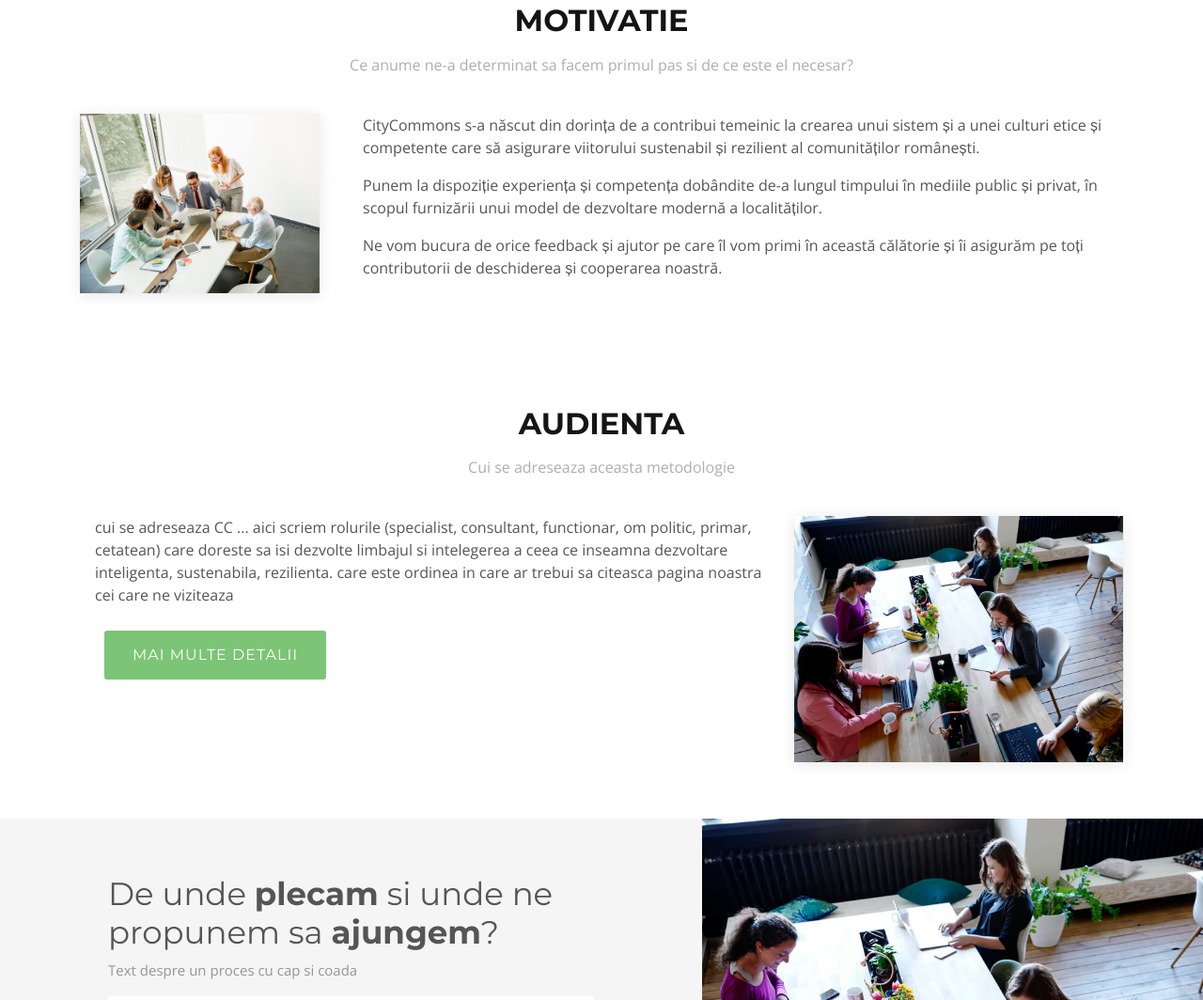
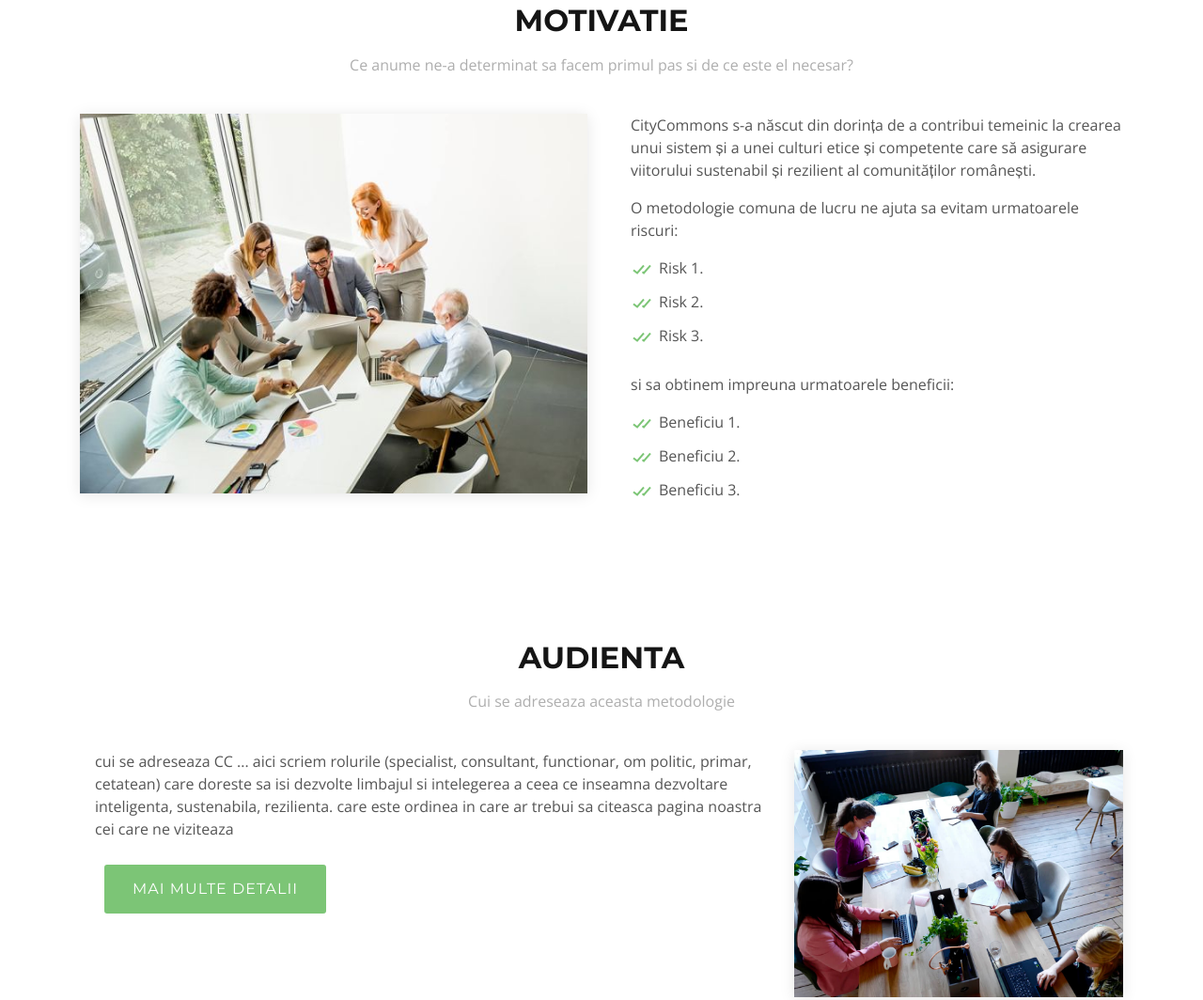
Before and after one commit to citycommons/www.citycommons.eu, a plain HTML site: page new/index.html in a window 1280 px wide. Shown: the part 1519-2583 px from the top of the page at 94% size. Drawn offline with nearby package versions, Linux system fonts and the light colour scheme; a script that the page names is missing.

Commit message:
motivatie

```diff
--- a/new/index.html
+++ b/new/index.html
@@ -178,23 +178,33 @@
         </div>
 
         <div class="row">
-          <div class="col-lg-3">
+          <div class="col-lg-6">
             <div class="image">
               <img src="assets/image/start.jpg" class="img-fluid" alt="">
             </div>
           </div>
-          <div class="col-lg-9" >
+          <div class="col-lg-6" >
             <div class="content pt-4 pt-lg-0 pl-0 pl-lg-3 ">
 
               <p>
                 CityCommons s-a născut din dorința de a contribui temeinic la crearea unui sistem și a unei culturi etice și competente care să asigurare viitorului sustenabil și rezilient al comunităților românești.
 			  </p>
 			  <p>
-				Punem la dispoziție experiența și competența dobândite de-a lungul timpului în mediile public și privat, în scopul furnizării unui model de dezvoltare modernă a localităților.
+				O metodologie comuna de lucru ne ajuta sa evitam urmatoarele riscuri:
 			  </p>
+			  <ul>
+                <li><i class="bx bx-check-double"></i> Risk 1.</li>
+                <li><i class="bx bx-check-double"></i> Risk 2.</li>
+                <li><i class="bx bx-check-double"></i> Risk 3.</li>
+              </ul>
 			  <p>
-				Ne vom bucura de orice feedback și ajutor pe care îl vom primi în această călătorie și îi asigurăm pe toți contributorii de deschiderea și cooperarea noastră.
+				si sa obtinem impreuna urmatoarele beneficii:
               </p>
+			  <ul>
+                <li><i class="bx bx-check-double"></i> Beneficiu 1.</li>
+                <li><i class="bx bx-check-double"></i> Beneficiu 2.</li>
+                <li><i class="bx bx-check-double"></i> Beneficiu 3.</li>
+              </ul>
 
             </div>
           </div>
```
